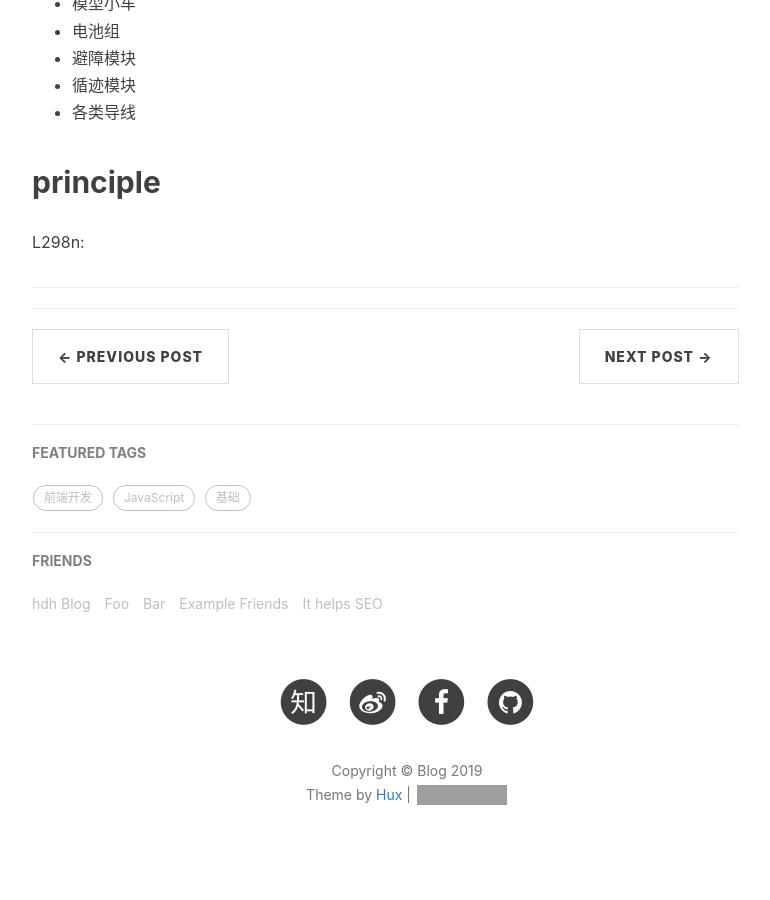
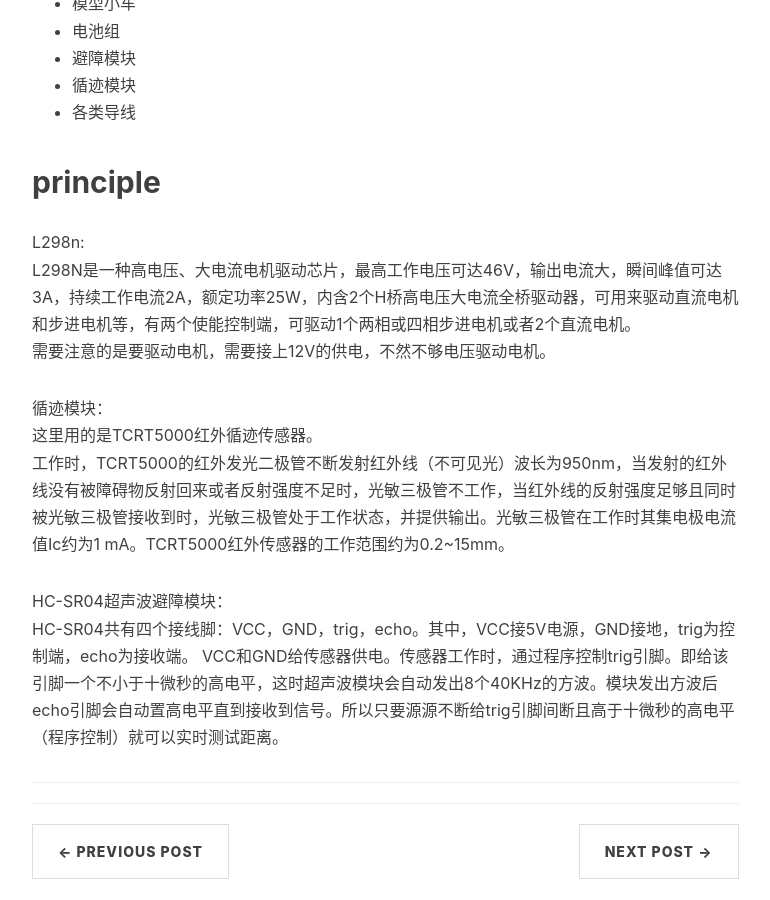
Before and after one commit to hdheart/hdheart.github.io, a Jekyll site: the page built from _posts/2019-12-01-Graduation Project.markdown, in a window 1280 px wide and 900 px high, scrolled down 1182 px. Shown: the whole window, without its empty margins (233-1003 px from the left). Built offline with Jekyll 4.4.1, drawn with Linux system fonts in a browser that asks for light colours; nearby versions of some CDN libraries; a script that is not in the unit is left out; comment, search, counter and statistics services are not loaded; grey boxes are pictures that could not be loaded.

Commit message:
Update 2019-12-01-Graduation Project.markdown

```diff
--- a/_posts/2019-12-01-Graduation Project.markdown
+++ b/_posts/2019-12-01-Graduation Project.markdown
@@ -43,3 +43,13 @@ tags:
 
 ## principle
 L298n:
+L298N是一种高电压、大电流电机驱动芯片，最高工作电压可达46V，输出电流大，瞬间峰值可达3A，持续工作电流2A，额定功率25W，内含2个H桥高电压大电流全桥驱动器，可用来驱动直流电机和步进电机等，有两个使能控制端，可驱动1个两相或四相步进电机或者2个直流电机。
+需要注意的是要驱动电机，需要接上12V的供电，不然不够电压驱动电机。
+
+循迹模块：
+这里用的是TCRT5000红外循迹传感器。
+工作时，TCRT5000的红外发光二极管不断发射红外线（不可见光）波长为950nm，当发射的红外线没有被障碍物反射回来或者反射强度不足时，光敏三极管不工作，当红外线的反射强度足够且同时被光敏三极管接收到时，光敏三极管处于工作状态，并提供输出。光敏三极管在工作时其集电极电流值Ic约为1 mA。TCRT5000红外传感器的工作范围约为0.2~15mm。
+
+HC-SR04超声波避障模块：
+HC-SR04共有四个接线脚：VCC，GND，trig，echo。其中，VCC接5V电源，GND接地，trig为控制端，echo为接收端。
+VCC和GND给传感器供电。传感器工作时，通过程序控制trig引脚。即给该引脚一个不小于十微秒的高电平，这时超声波模块会自动发出8个40KHz的方波。模块发出方波后echo引脚会自动置高电平直到接收到信号。所以只要源源不断给trig引脚间断且高于十微秒的高电平（程序控制）就可以实时测试距离。
```
